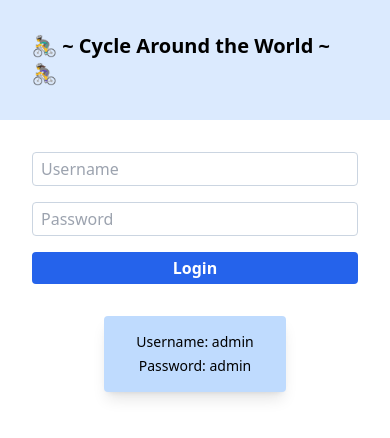
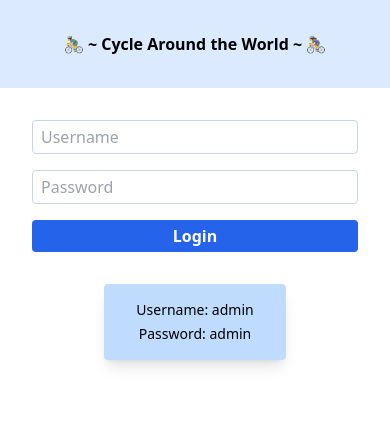
Before and after one commit to lucky-ivanius/cycle-around-the-world-web, an Angular app: page /login in a window 390 px wide. Shown: the top 438 px of the page. Built offline with nearby package versions, Linux system fonts and the light colour scheme.

Commit message:
Fix title font size

```diff
--- a/src/app/app.component.html
+++ b/src/app/app.component.html
@@ -1,8 +1,6 @@
 <header class="flex items-center justify-center w-full p-8 bg-blue-100">
   <div class="container flex items-center justify-center">
-    <h1 class="text-xl font-bold md:text-3xl">
-      🚴‍♂️ ~ Cycle Around the World ~ 🚴‍♀️
-    </h1>
+    <h1 class="font-bold md:text-3xl">🚴‍♂️ ~ Cycle Around the World ~ 🚴‍♀️</h1>
   </div>
 </header>
 
```
